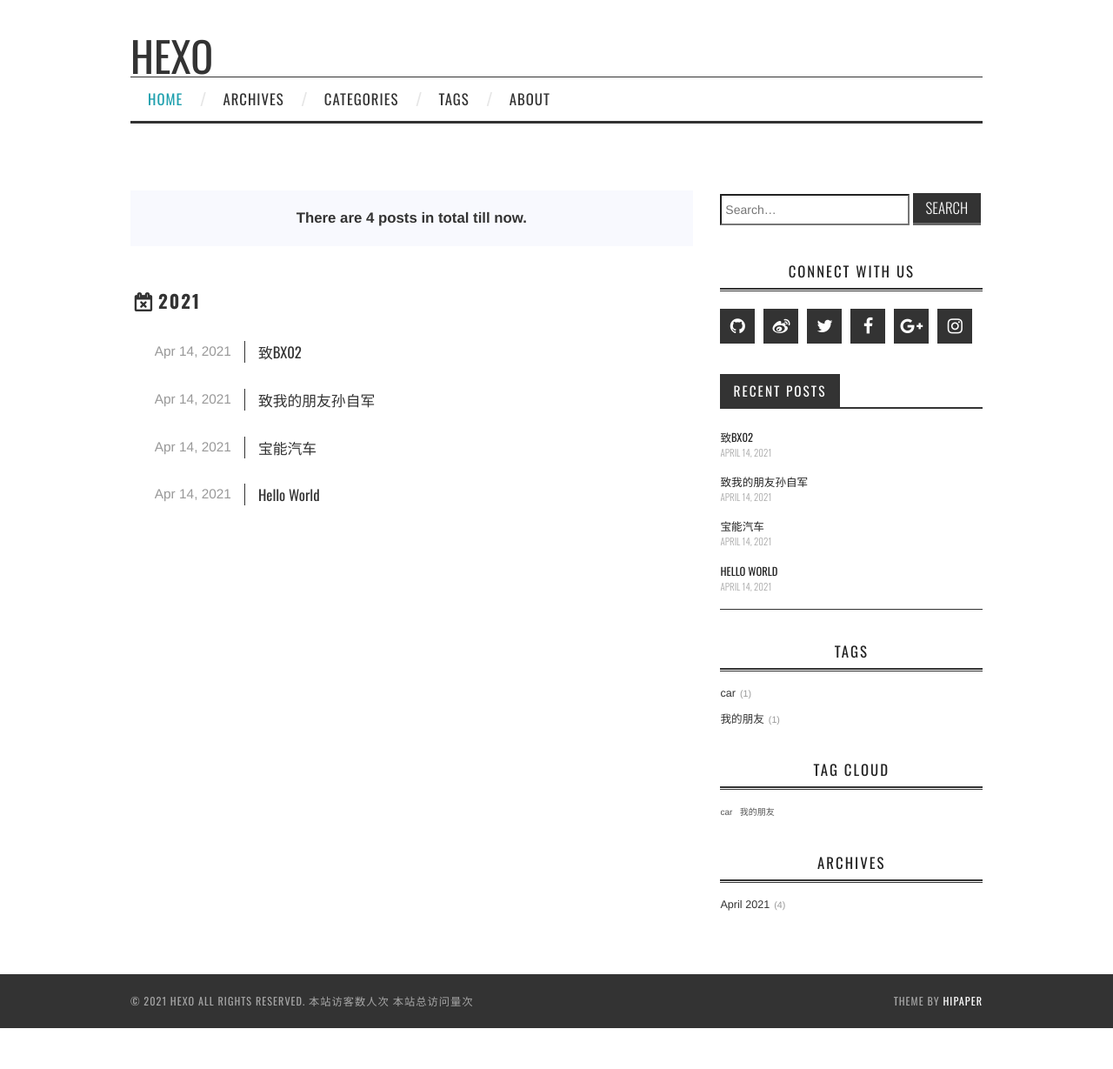
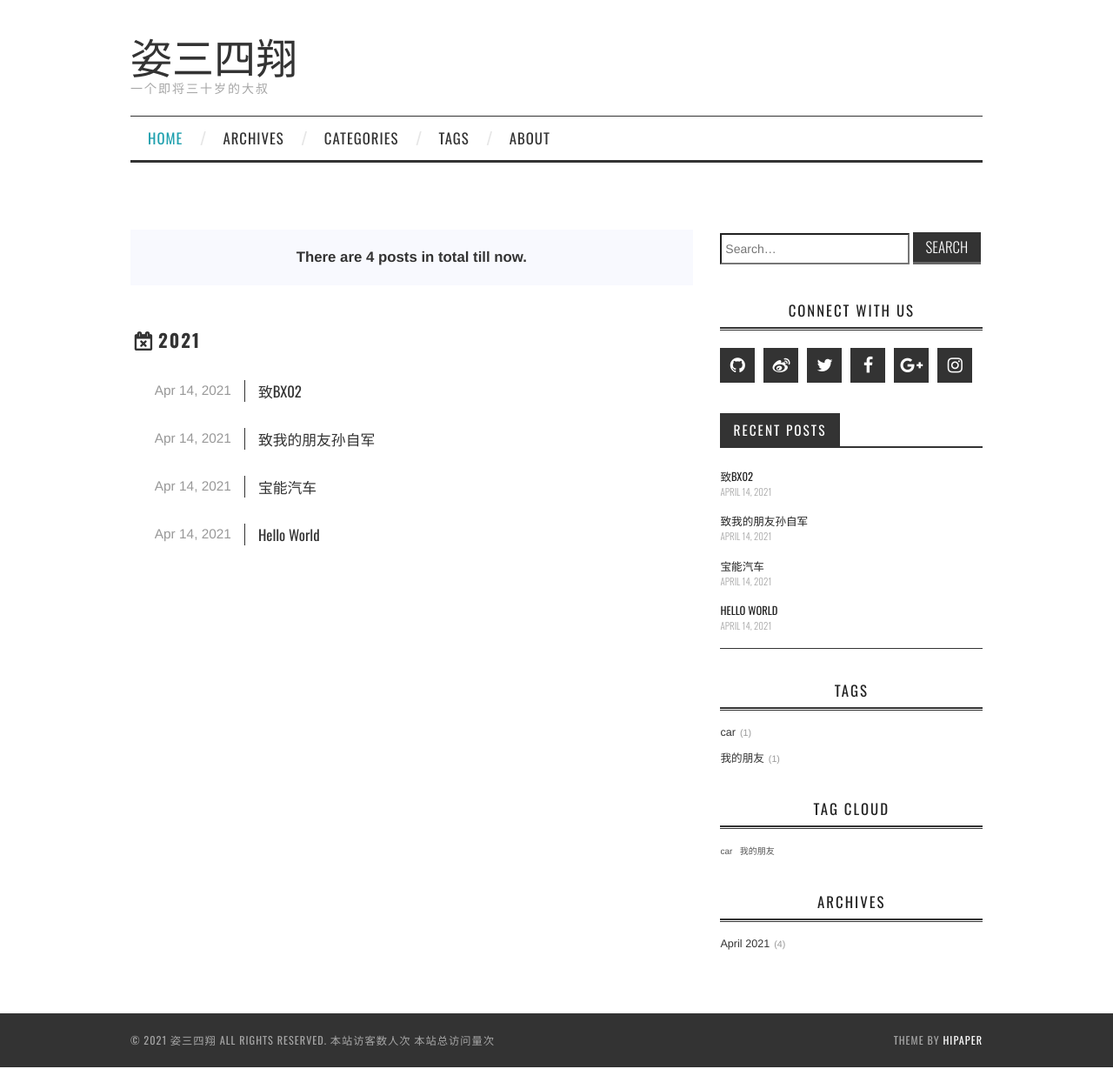
Before and after one commit to stefanieyz/stefanieyz.github.io, a plain HTML site: page archives/2021/04/index.html in a window 1280 px wide. Shown: the whole page at 87% size. Before the commit the page ends 1184 px from the top, so only its background shows below. Drawn offline with nearby package versions, Linux system fonts and the light colour scheme; some packages are replaced by stand-ins of ours; no server answers; a script that the page names is missing.

Commit message:
Site updated: 2021-04-15 17:58:53

```diff
--- a/2021/04/14/hello-world/index.html
+++ b/2021/04/14/hello-world/index.html
@@ -3,7 +3,7 @@
 <head>
   <meta charset="utf-8">
 
-  <title>Hello World | Hexo</title>
+  <title>Hello World | 姿三四翔</title>
   <meta name="viewport" content="width=device-width, initial-scale=1, maximum-scale=1">
 
 
@@ -13,7 +13,7 @@
 <meta property="og:type" content="article">
 <meta property="og:title" content="Hello World">
 <meta property="og:url" content="http://example.com/2021/04/14/hello-world/index.html">
-<meta property="og:site_name" content="Hexo">
+<meta property="og:site_name" content="姿三四翔">
 <meta property="og:description" content="Welcome to Hexo! This is your very first post. Check documentation for more info. If you get any problems when using Hexo, you can find the answer in troubleshooting or you can ask me on GitHub. Quick">
 <meta property="og:locale" content="en_US">
 <meta property="article:published_time" content="2021-04-14T07:24:42.702Z">
@@ -21,7 +21,7 @@
 <meta property="article:author" content="stephen">
 <meta name="twitter:card" content="summary">
 
-    <link rel="alternate" href="/atom.xml" title="Hexo" type="application/atom+xml">
+    <link rel="alternate" href="/atom.xml" title="姿三四翔" type="application/atom+xml">
 
   <link rel="icon" href="/css/images/favicon.ico">
 
@@ -69,10 +69,12 @@
 
           <h1 class="site-title">
 
-              <a href="/" title="Hexo" rel="home"> Hexo </a>
+              <a href="/" title="姿三四翔" rel="home"> 姿三四翔 </a>
 
           </h1>
 
+
+            <div class="site-description">一个即将三十岁的大叔</div>
 
 
           <nav id="main-navigation" class="main-navigation" role="navigation">
@@ -235,7 +237,7 @@
 
   <div class="clearfix container">
       <div class="site-info">
-	      &copy; 2021 Hexo All Rights Reserved.
+	      &copy; 2021 姿三四翔 All Rights Reserved.
 
             <span id="busuanzi_container_site_uv">
               本站访客数<span id="busuanzi_value_site_uv"></span>人次
--- a/archives/2021/04/index.html
+++ b/archives/2021/04/index.html
@@ -3,21 +3,23 @@
 <head>
   <meta charset="utf-8">
 
-  <title>Archives: 2021/4 | Hexo</title>
+  <title>Archives: 2021/4 | 姿三四翔</title>
   <meta name="viewport" content="width=device-width, initial-scale=1, maximum-scale=1">
 
 
 
 
-  <meta property="og:type" content="website">
-<meta property="og:title" content="Hexo">
+  <meta name="description" content="一个即将三十岁的大叔">
+<meta property="og:type" content="website">
+<meta property="og:title" content="姿三四翔">
 <meta property="og:url" content="http://example.com/archives/2021/04/index.html">
-<meta property="og:site_name" content="Hexo">
+<meta property="og:site_name" content="姿三四翔">
+<meta property="og:description" content="一个即将三十岁的大叔">
 <meta property="og:locale" content="en_US">
 <meta property="article:author" content="stephen">
 <meta name="twitter:card" content="summary">
 
-    <link rel="alternate" href="/atom.xml" title="Hexo" type="application/atom+xml">
+    <link rel="alternate" href="/atom.xml" title="姿三四翔" type="application/atom+xml">
 
   <link rel="icon" href="/css/images/favicon.ico">
 
@@ -65,10 +67,12 @@
 
           <h1 class="site-title">
 
-              <a href="/" title="Hexo" rel="home"> Hexo </a>
+              <a href="/" title="姿三四翔" rel="home"> 姿三四翔 </a>
 
           </h1>
 
+
+            <div class="site-description">一个即将三十岁的大叔</div>
 
 
           <nav id="main-navigation" class="main-navigation" role="navigation">
@@ -417,7 +421,7 @@
 
   <div class="clearfix container">
       <div class="site-info">
-	      &copy; 2021 Hexo All Rights Reserved.
+	      &copy; 2021 姿三四翔 All Rights Reserved.
 
             <span id="busuanzi_container_site_uv">
               本站访客数<span id="busuanzi_value_site_uv"></span>人次
```
Also changed, not shown: 2021/04/14/宝能汽车/index.html (+10 -6 lines), 2021/04/14/致BX02/index.html (+7 -5 lines), 2021/04/14/致我的朋友孙自军/index.html (+7 -5 lines), archives/2021/index.html (+11 -7 lines), archives/index.html (+11 -7 lines), index.html (+11 -7 lines), tags/car/index.html (+11 -7 lines), tags/我的朋友/index.html (+11 -7 lines).
